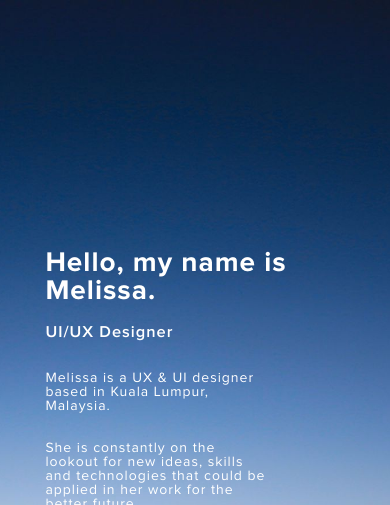
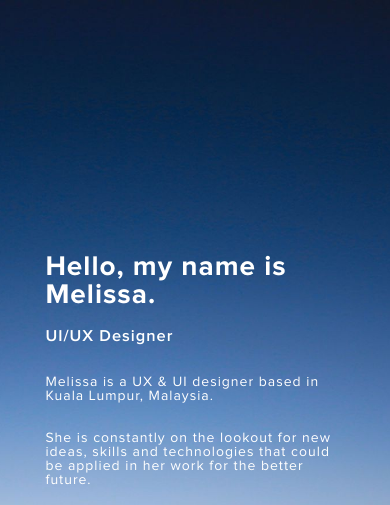
Before and after one commit to melissaszehwa/melissaszehwa.github.io, a plain HTML site: page index.html in a window 390 px wide. Shown: the top 505 px of the page. Drawn offline with Linux system fonts and the light colour scheme.

Commit message:
padding fixes

```diff
--- a/main.css
+++ b/main.css
@@ -111,11 +111,11 @@ p {
     width: 80%;
     height: auto;
     padding-right: 0px;
-    padding-top: 50px;
+    padding-top: 30px;
 
     }
 
     p {
-    width: 75%;
+    width: 100%;
     }
 }
```
